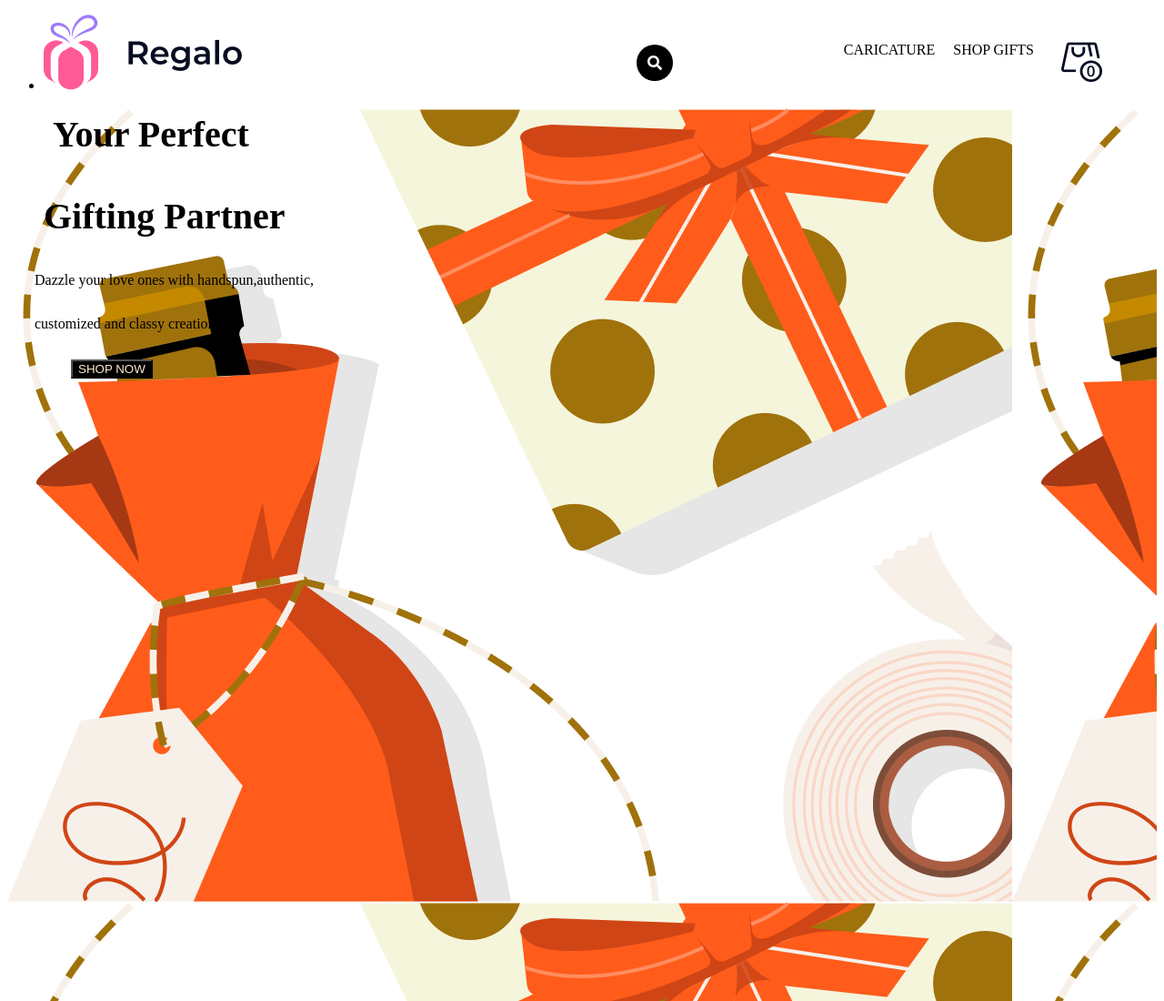
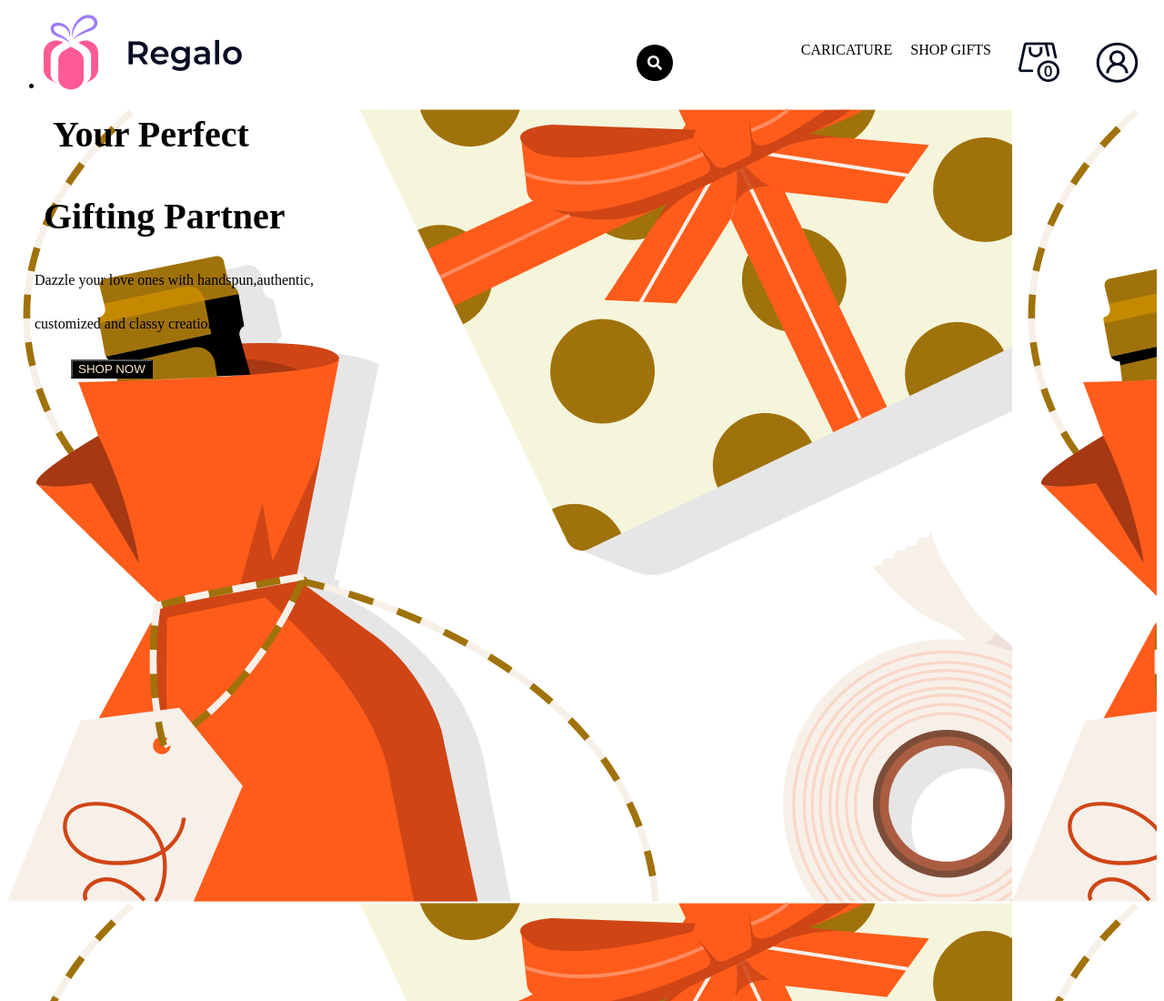
Before and after one commit to Abhik8261/web-shop-project, a plain HTML site: page index.html in a window 1280 px wide. Shown: the top 1100 px of the page at 91% size. Drawn offline with Linux system fonts and the light colour scheme; the site is published under a folder, as on GitHub Pages, so addresses that start at the root find nothing.

Commit message:
Added favicon

```diff
--- a/index.html
+++ b/index.html
@@ -6,6 +6,7 @@
     <meta name="viewport" content="width=device-width, initial-scale=1.0">
     <title>webshop</title>
     <link rel="stylesheet" href="./style.css">
+    <link rel = "icon" href = "">
     <script defer src="https://use.fontawesome.com/releases/v5.0.6/js/all.js"></script>
 </head>
 <body>
@@ -21,7 +22,7 @@
            <a class="search-btn" href="#" ><i class="fas fa-search"></i></a>
 
         </div>
-        <img id="contact" src="/imges/User.png" alt="">
+        <img id="contact" src="./imges/User.png" alt="">
         <img id="cart" src="./imges/Cart.png" alt="">
         <a id="shopgift" href="">SHOP GIFTS</a>
         <a  id="caricature" href="">CARICATURE</a>
```
